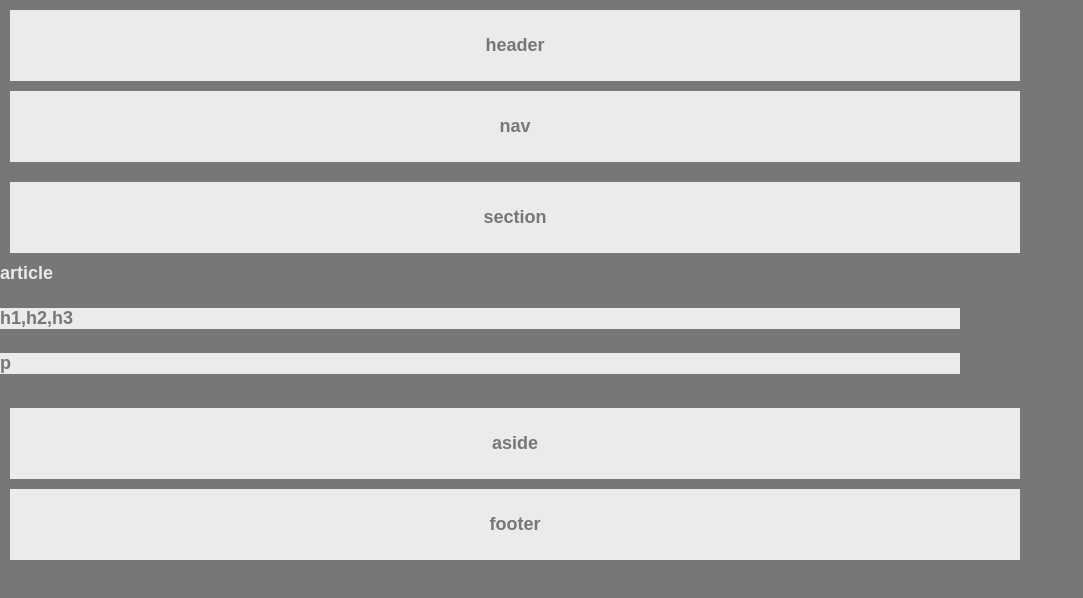
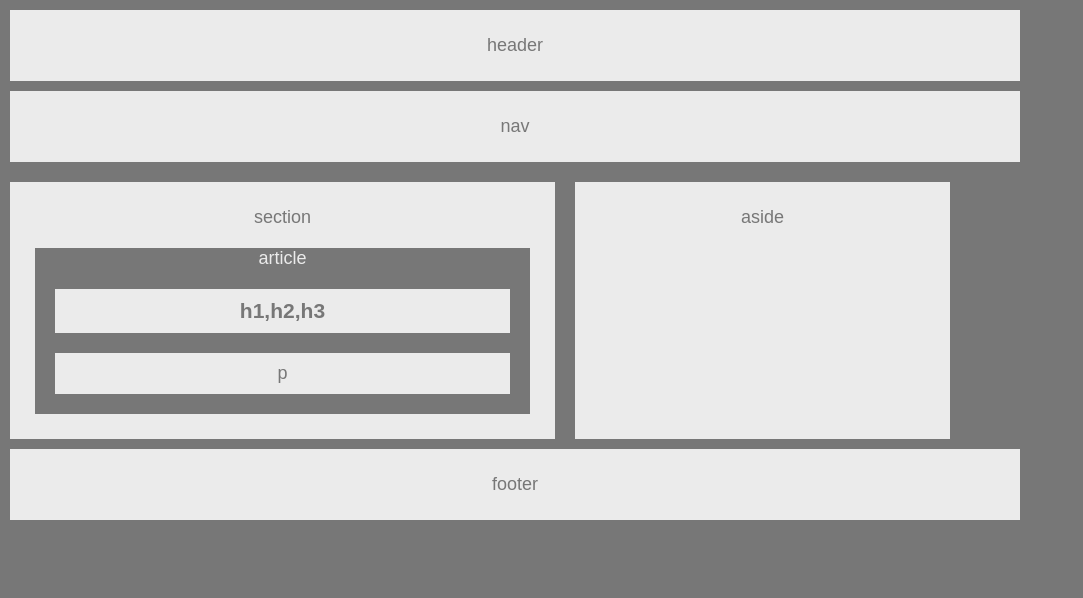
Before and after one commit to satchelsmidt/HW-Wireframe, a plain HTML site: page index.html in a window 1280 px wide. Shown: the whole page, without its empty margins (0-1083 px from the left). Drawn offline with Linux system fonts and the light colour scheme.

Commit message:
Wireframe Final Stages (near completion)

```diff
--- a/index.html
+++ b/index.html
@@ -10,34 +10,44 @@
 </head>
 <body>
 
-    <h4 class="box" id="header">
+    <header id="header">
         header
-    </h4>
+    </header>
 
-    <h4 class="box" id="nav">
+    <nav id="nav">
         nav
-    </h4>
+    </nav>
 
-    <h4 class="box" id="section">
+    <section id="section">
         section
-        <h4 class="article">
+        <article class="article">
                 article
-            <h4 class="h">
+            <h1 class="h">
                 h1,h2,h3
-            </h4>
-            <h4 class ="p">
+            </h1>
+            <p class ="p">
                 p
-            </h4>
-        </h4>
-    </h4>
+            </p>
+        </article>
+    </section>
 
-    <h4 class="box" id="aside">
+    <!-- <section id="full">
+    <aside id="aside">
+      &lt;aside&gt; #fff
+    </aside>
+    &lt;section&gt; #eee
+    <div id="division">
+      &lt;div&gt; #6ea3da
+    </div>
+  </section> -->
+
+    <aside id="aside">
         aside
-    </h4>
+    </aside>
 
-    <h4 class="box" id="footer">
+    <footer id="footer">
         footer
-    </h4>
+    </footer>
 
 </body>
 </html>
--- a/style.css
+++ b/style.css
@@ -9,16 +9,12 @@ body {
     background: #777;
 }
 
-
-.box {
-    background-color: #ebebeb;
-}
-
 #header{
     width: 100%;
     margin: 10px;
     padding: 25px;
     text-align: center;
+    background-color: #ebebeb;
 }
 
 #nav{
@@ -26,32 +22,43 @@ body {
     margin: 10px;
     padding: 25px;
     text-align: center;
+    background-color: #ebebeb;
 }
 
 #section{
-    width: 100%;
+    width: 495px;
     margin: 10px;
     padding: 25px;
     text-align: center;
     float: left;
+    overflow:auto;
+    background-color: #ebebeb;
 }
 
 .article{
     color: #ebebeb;
     background-color: #777;
+    margin-top: 20px;
+    width: 495px;
+    float: left;
 }
 
 .h, .p{
     color: #777;
     background-color: #ebebeb;
+    margin: 20px;
+    padding: 10px;
+    clear:both;
 }
 
 #aside{
-    width: 100%;
+    width: 325px;
     margin: 10px;
     padding: 25px;
     text-align: center;
     float: left;
+    background-color: #ebebeb;
+    height: 206.5px;
 }
 
 #footer{
@@ -60,4 +67,5 @@ body {
     padding: 25px;
     text-align: center;
     clear: both;
+    background-color: #ebebeb;
 }
```
